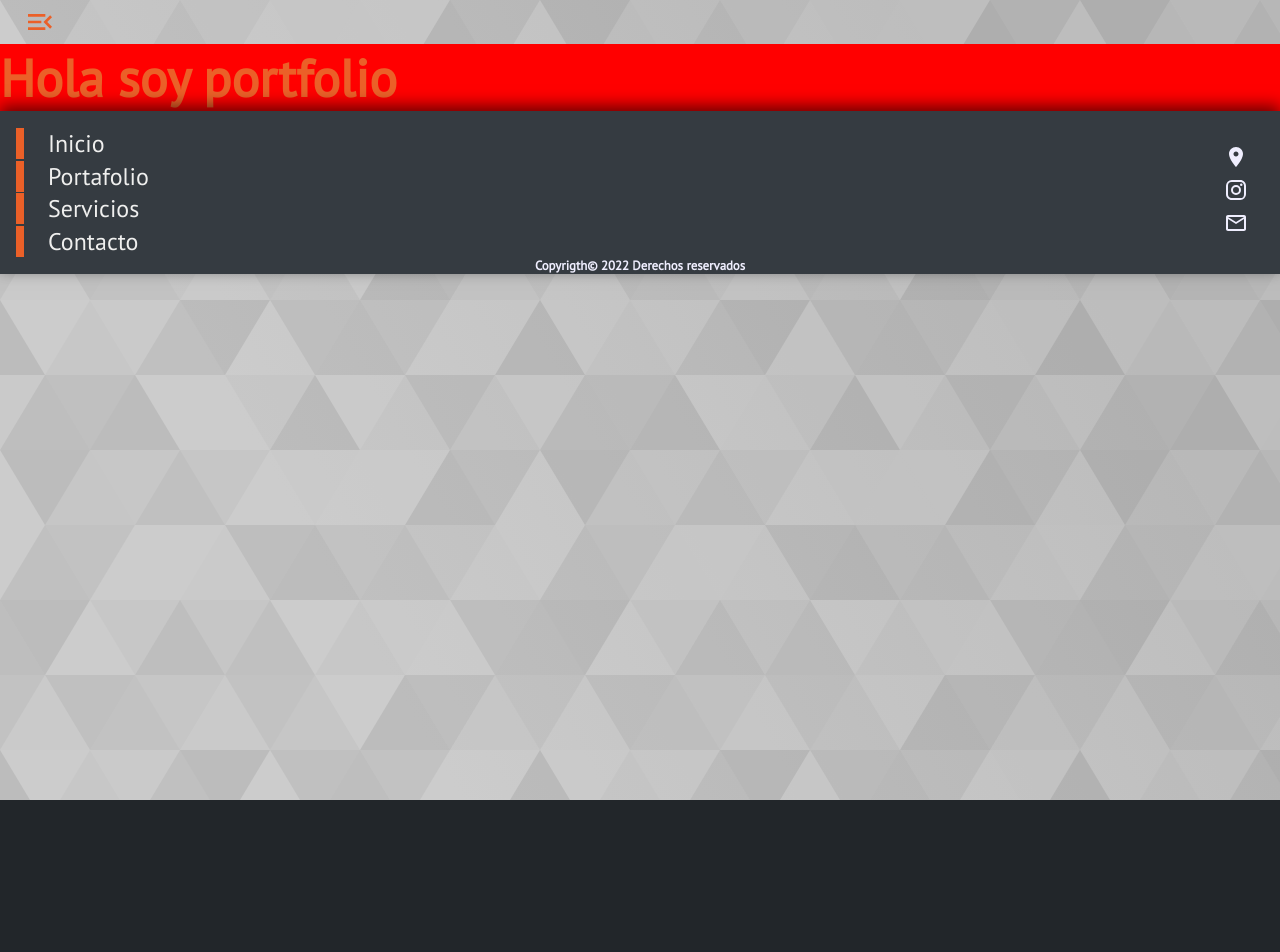
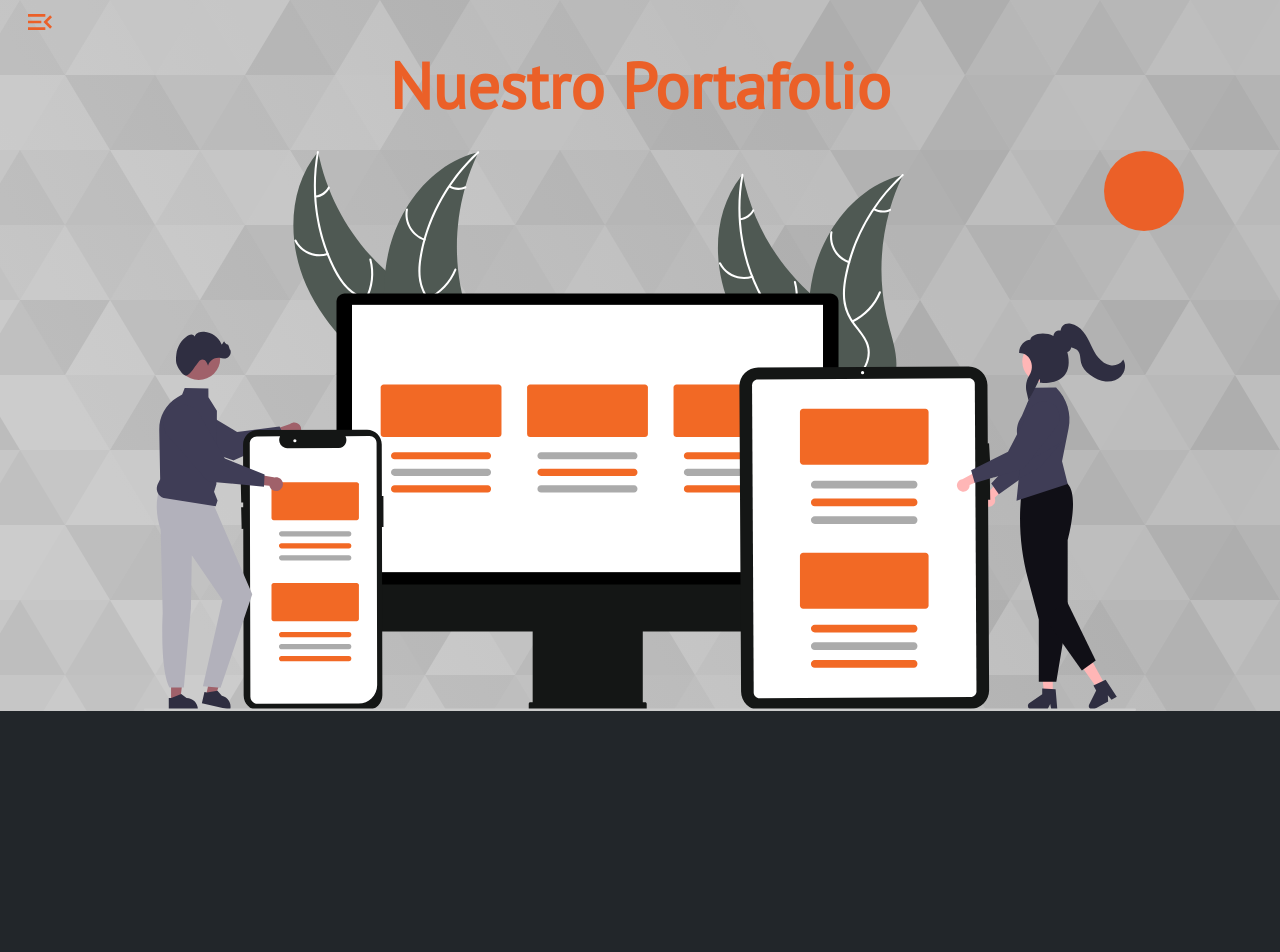
Before and after one commit to FedericoOlguin/AlomWeb, a React (Create React App) app in the folder frontend/: page /portfolio in a window 1280 px wide. Shown: the top 952 px of the page. Before the commit the page ends 800 px from the top, so only its background shows below. Built offline with nearby package versions, Linux system fonts and the light colour scheme.

Commit message:
pagina servicies comenzada, header ok

```diff
--- a/frontend/src/Pages/Portfolio/Portfolio.jsx
+++ b/frontend/src/Pages/Portfolio/Portfolio.jsx
@@ -1,11 +1,25 @@
-import React from 'react'
-import './portfolio.css'
+import React from "react";
+import "./portfolio.css";
+import SvgService from "../../Media/services.svg";
 
-function Portfolio(){
-  return(
-    <div id='div__portfolio-ppal'>
-    <h1>Hola soy portfolio</h1>
-    </div>
-  )
+function Portfolio() {
+  return (
+    <>
+      <div className="div__portfolio-titulo">
+        <h1>Nuestro Portafolio</h1>
+      </div>
+
+      <div id="div__portfolio-ppal">
+        <img src={SvgService} alt="Equipo de trabajo álom" />
+        <div className="div__portfolio-logo">
+          <img src="" alt="" />
+        </div>
+      </div>
+
+      <div className="div__portfolio-parrafo">
+
+      </div>
+    </>
+  );
 }
-export default Portfolio
+export default Portfolio;
--- a/frontend/src/Pages/Portfolio/portfolio.css
+++ b/frontend/src/Pages/Portfolio/portfolio.css
@@ -1,8 +1,35 @@
 @import "../../Variables.css";
 
+.div__portfolio-titulo{
+  width: 100%;
+  text-align: center;
+  font-size: var(--hiCustom);
+  margin-bottom: 1.5rem;
+}
 
 #div__portfolio-ppal{
-  background-color: red;
+  background-color: rgba(255, 0, 0, 0);
+  width: 100%;
+  height: 70vh;
+  display: flex;
+  justify-content: center;
+}
+
+
+.div__portfolio-logo{
+  width: 80px;
+  height: 80px;
+  right: 6rem;
+  position: absolute;
+  background-color: var(--colorPrincipal);
+  border-radius: 50%;
+}
+
+.div__portfolio-parrafo{
+  background-color: var(--colorDeFondo);
   width: 100%;
   display: flex;
+  align-items: center;
+  justify-content: center;
+  height: 50vh;
 }
--- a/frontend/src/components/ResAbout/resAbout.css
+++ b/frontend/src/components/ResAbout/resAbout.css
@@ -64,7 +64,7 @@
 
 .buttonAbout:hover {
   animation: gradient 3s infinite;
-  transform: scale(1.05);
+  transform: scale(1.01);
 }
 
 .buttonAbout:active {
```
